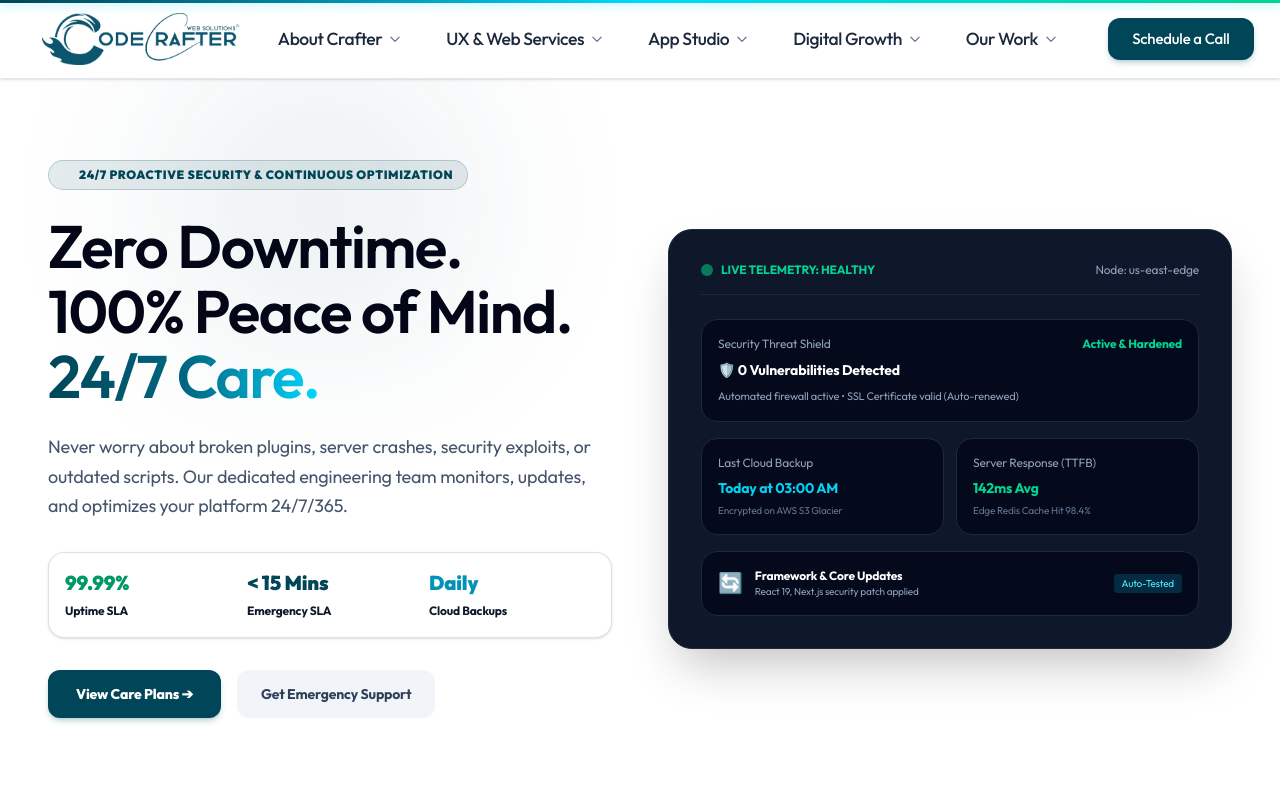
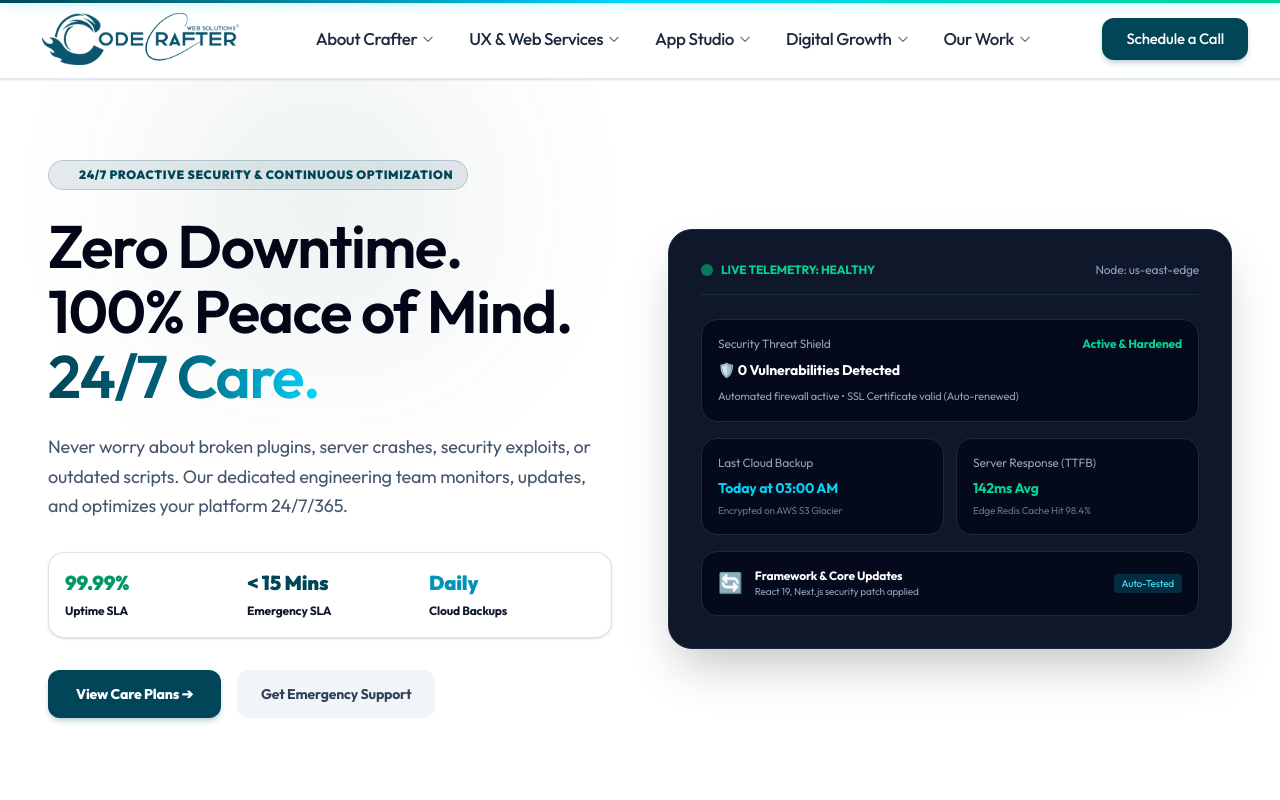
Before and after one commit to shiv-ay007/CodeCrafter-Web-Solution-, a React (Vite) app: page /website-maintenance in a window 1280 px wide. Shown: the top 800 px of the page. Built offline with nearby package versions, Linux system fonts and the light colour scheme.

Commit message:
Align navbar menu items to the left and optimize gaps

```diff
--- a/src/Layout/Navbar.jsx
+++ b/src/Layout/Navbar.jsx
@@ -316,12 +316,13 @@ const Navbar = () => {
           )}
         </Link>
 
-        <ul className="hidden lg:flex items-center gap-2 xl:gap-4 font-medium text-slate-800 text-[16.5px] xl:text-[17.5px] flex-1 justify-end mr-3 xl:mr-5 tracking-tight">
+        {/* Desktop Menu Items - Left-Aligned & Compact Gap */}
+        <ul className="hidden lg:flex items-center gap-1 xl:gap-2.5 font-medium text-slate-800 text-[16px] xl:text-[17px] ml-6 xl:ml-10 tracking-tight">
           {menuItems.map((menu) => {
             const isMenuHovered = hoveredMenuKey === menu.key;
             return (
               <li key={menu.key} className="relative py-2" onMouseEnter={() => setHoveredMenuKey(menu.key)}>
-                <button className={`flex items-center gap-1.5 px-3.5 py-1.5 rounded-lg transition-all duration-200 cursor-pointer font-medium whitespace-nowrap ${isMenuHovered ? "text-[#004658] bg-[#004658]/8" : "text-slate-800 hover:text-[#004658]"}`}>
+                <button className={`flex items-center gap-1 px-2.5 xl:px-3 py-1.5 rounded-lg transition-all duration-200 cursor-pointer font-medium whitespace-nowrap ${isMenuHovered ? "text-[#004658] bg-[#004658]/8" : "text-slate-800 hover:text-[#004658]"}`}>
                   <span>{menu.title}</span>
                   <svg className={`w-3.5 h-3.5 transition-transform duration-200 ${isMenuHovered ? "text-[#004658] rotate-180" : "text-slate-500"}`} fill="none" stroke="currentColor" viewBox="0 0 24 24"><path strokeLinecap="round" strokeLinejoin="round" strokeWidth="2" d="M19 9l-7 7-7-7" /></svg>
                 </button>
@@ -330,8 +331,9 @@ const Navbar = () => {
           })}
         </ul>
 
-        <div className="hidden lg:flex items-center shrink-0">
-          <Link to="/contact" className="inline-flex items-center justify-center font-medium text-white bg-[#004658] rounded-xl shadow-md shadow-[#004658]/20 hover:bg-[#003442] hover:shadow-lg hover:-translate-y-0.5 transition-all duration-300 px-6 py-2.5 text-[15px] whitespace-nowrap">
+        {/* Schedule a Call CTA Button */}
+        <div className="hidden lg:flex items-center shrink-0 ml-auto">
+          <Link to="/contact" className="inline-flex items-center justify-center font-medium text-white bg-[#004658] rounded-xl shadow-md shadow-[#004658]/20 hover:bg-[#003442] hover:shadow-lg hover:-translate-y-0.5 transition-all duration-300 px-5 xl:px-6 py-2.5 text-[15px] whitespace-nowrap">
             Schedule a Call
           </Link>
         </div>
```
